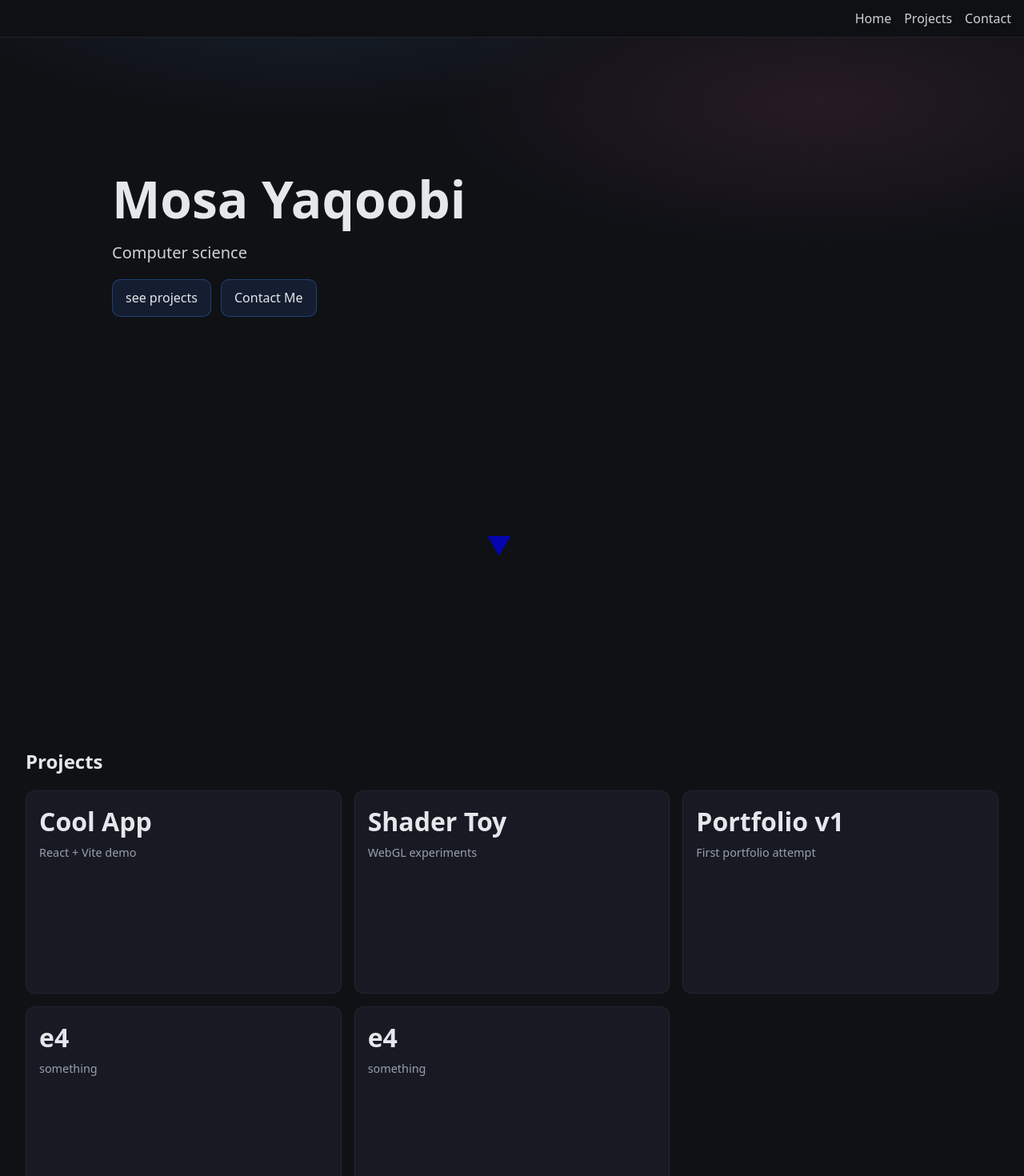
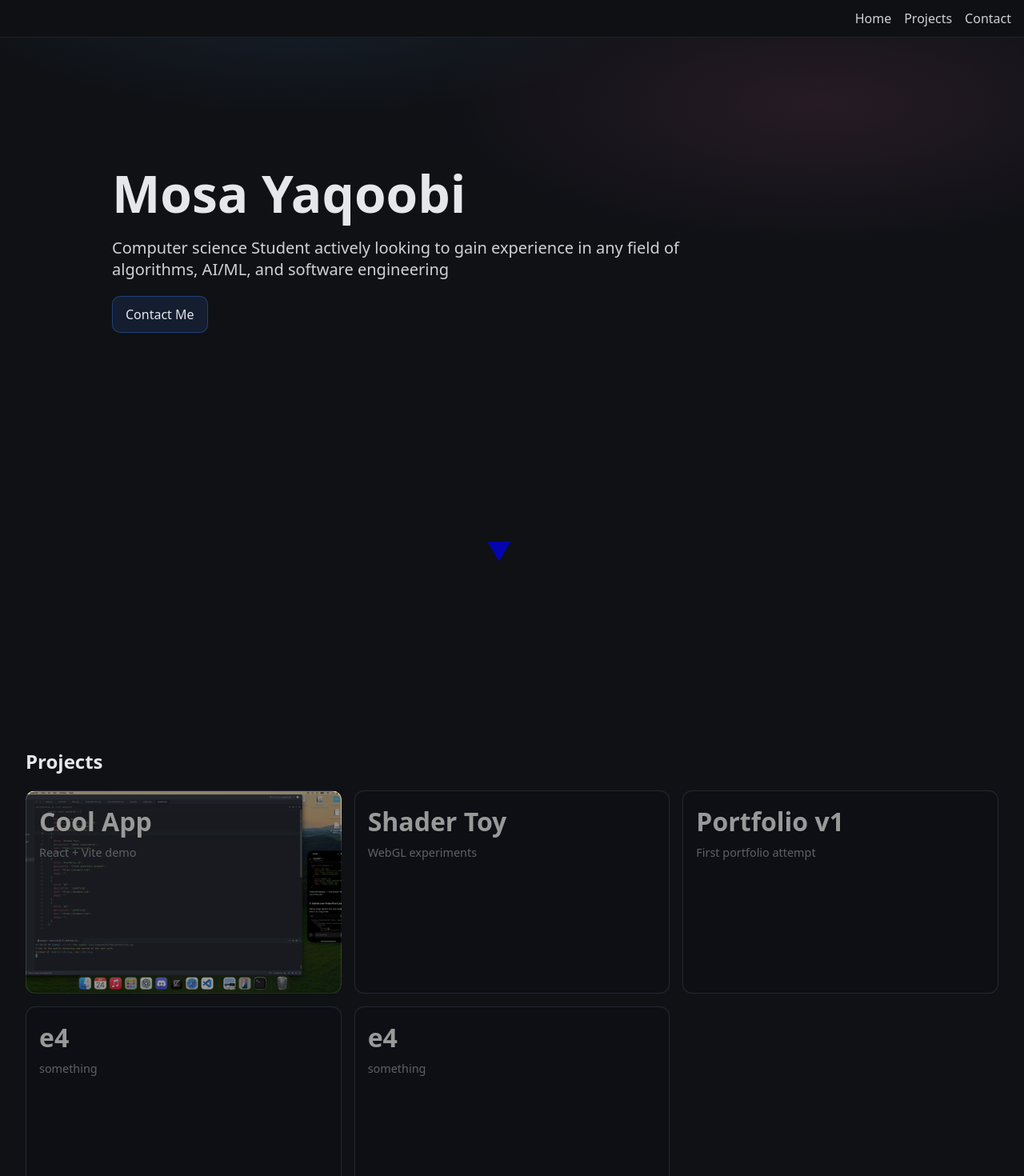
Before and after one commit to Mosayaqoobi/porffolio, a React (Vite) app: page / in a window 1280 px wide. Shown: the top 1470 px of the page at 80% size. Built offline with nearby package versions, Linux system fonts and the light colour scheme.

Commit message:
updated images and styles:

```diff
--- a/src/App.jsx
+++ b/src/App.jsx
@@ -11,7 +11,7 @@ function App() {
         <nav>
           <a href="#home">Home</a>
           <a href="#projects">Projects</a>
-          <a href="#Contacts">Contact</a>
+          <a href="#contact">Contact</a>
         </nav>
       </header>
       <main>
--- a/src/Components/Card.jsx
+++ b/src/Components/Card.jsx
@@ -1,6 +1,12 @@
-function Card({ title, description, href }) {
+function Card({ title, description, href, image }) {
   return (
-    <a className="card" href={href} target="_blank" rel="noreferrer">
+    <a
+      className="card"
+      href={href}
+      target="_blank"
+      rel="noreferrer"
+      style={{ backgroundImage: `url(${image})` }}
+    >
       <h3>{title}</h3>
       <p>{description}</p>
     </a>
--- a/src/Components/ContactSection.jsx
+++ b/src/Components/ContactSection.jsx
@@ -1,6 +1,6 @@
 function ContactSection() {
   return (
-    <section id="contacts" classname="section">
+    <section id="contact" classname="section contact">
       <h2>Contact me</h2>
       <ul classname="contact-list">
         <li>
--- a/src/Components/Hero.jsx
+++ b/src/Components/Hero.jsx
@@ -3,13 +3,12 @@ function Hero() {
     <section id="home" className="section hero">
       <div className="hero-inner">
         <h1 className="hero-title">Mosa Yaqoobi</h1>
-        <p className="hero-tagline">Computer science</p>
-
+        <p className="hero-tagline">
+          Computer science Student actively looking to gain experience in any
+          field of algorithms, AI/ML, and software engineering
+        </p>
         <div className="hero-actions">
-          <a className="btn primary" href="#projects">
-            see projects
-          </a>
-          <a className="btn" href="#contacts">
+          <a className="btn" href="#contact">
             Contact Me
           </a>
         </div>
--- a/src/index.css
+++ b/src/index.css
@@ -41,20 +41,32 @@ main {
 }
 
 .card {
+    background-color: var(--card);
+    background-position: center;
+    background-size: cover;
+    background-repeat: no-repeat;
+
+    position: relative;
     display: grid;
     align-content: start;
     gap: 0.5rem;
-    background: var(--card);
     border: 1px solid rgba(255, 255, 255, 0.06);
     border-radius: 12px;
     padding: 1rem;
     min-height: 220px;
     text-decoration: none;
-    color: inherit;
+    color: white;
     transition:
         transform 120ms ease,
         box-shadow 120ms ease,
         border-color 120ms ease;
+}
+.card::before {
+    content: "";
+    position: absolute;
+    inset: 0;
+    background: rgba(0, 0, 0, 0.4);
+    border-radius: inherit;
 }
 .card:hover,
 .card:focus-visible {
@@ -72,6 +84,19 @@ main {
     color: var(--muted);
     font-size: 0.9rem;
     line-height: 1.35;
+}
+.card-content {
+    position: relative;
+    z-index: 1;
+}
+.card-img {
+    width: 100%;
+    height: 200px;
+    object-fit: contain;
+    object-position: center;
+    background: #171923;
+    border-radius: 8px 8px 0 0;
+    display: block;
 }
 
 /* Sticky top nav */
@@ -170,7 +195,6 @@ main {
     font-size: clamp(1rem, 0.9rem + 0.5vw, 1.25rem);
 }
 
-/* Buttons */
 .btn {
     display: inline-block;
     padding: 0.7rem 1rem;
@@ -191,10 +215,6 @@ main {
     border-color: var(--ring, #3b82f6);
     box-shadow: 0 8px 24px rgba(0, 0, 0, 0.35);
     outline: none;
-}
-.btn.primary {
-    background: rgba(59, 130, 246, 0.12);
-    border-color: rgba(59, 130, 246, 0.35);
 }
 .hero-actions {
     display: flex;
--- a/src/projects.js
+++ b/src/projects.js
@@ -3,25 +3,30 @@ export const projects = [
     title: "Cool App",
     description: "React + Vite demo",
     href: "https://example.com",
+    image: "./public/images/main.png",
   },
   {
     title: "Shader Toy",
     description: "WebGL experiments",
     href: "https://example.com",
+    image: "",
   },
   {
     title: "Portfolio v1",
     description: "First portfolio attempt",
     href: "https://example.com",
+    image: "",
   },
   {
     title: "e4",
     description: "something",
     href: "https://example.com",
+    image: "",
   },
   {
     title: "e4",
     description: "something",
     href: "https://example.com",
+    image: "",
   },
 ];
```
Also changed, not shown: public/images/main.png (added).
